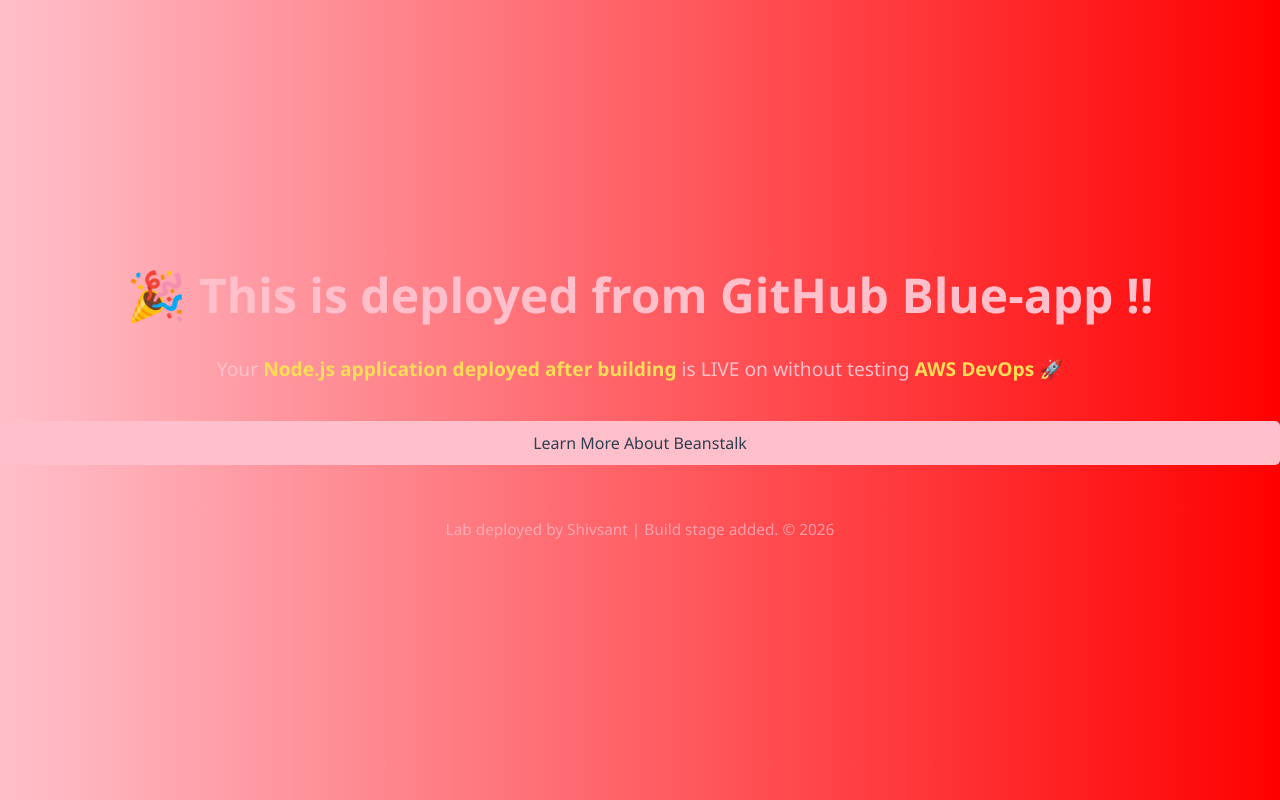
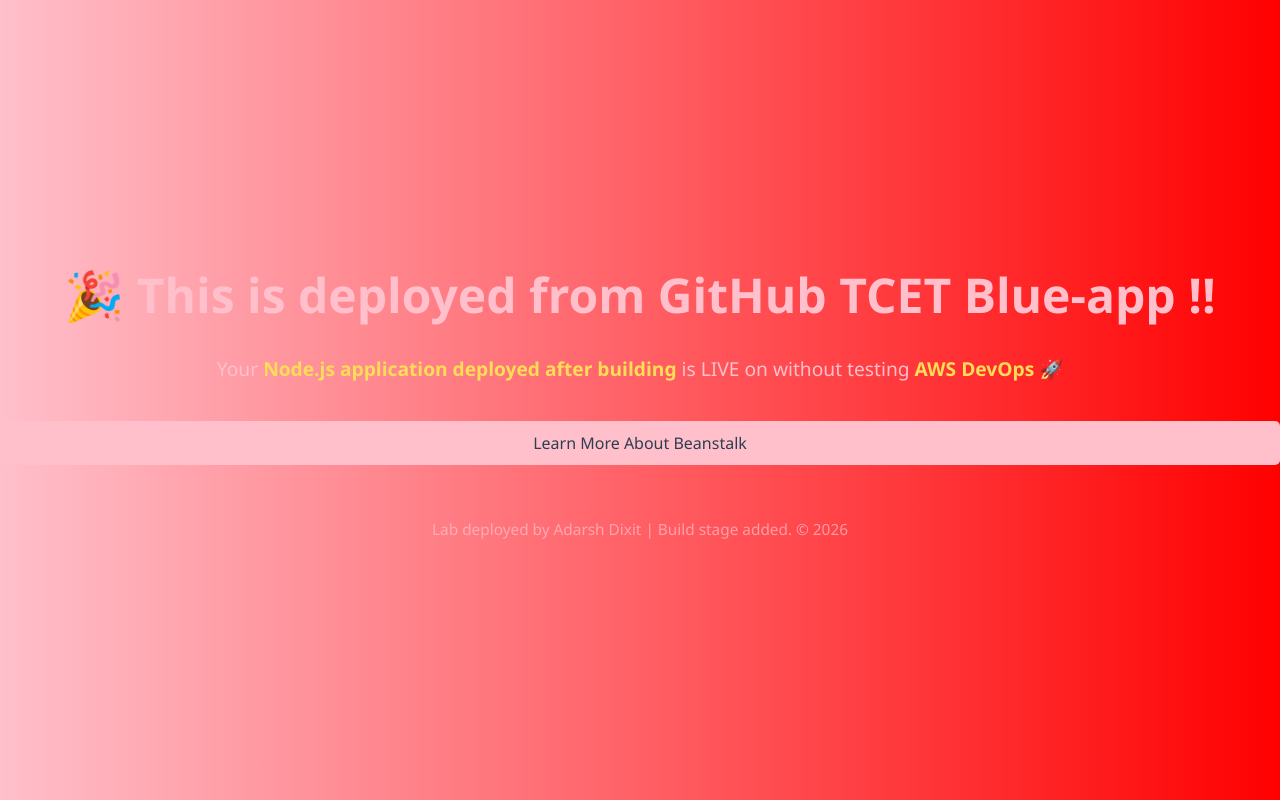
Before and after one commit to Harsh-dev0911/blue-app, a website: page index.html in a window 1280 px wide. Drawn offline with Linux system fonts and the light colour scheme.

Commit message:
Modify deployment message and footer in index.html
Modified body text and footer.

```diff
--- a/index.html
+++ b/index.html
@@ -57,13 +57,13 @@
   </style>
 </head>
 <body>
-  <h1>🎉 This is deployed from GitHub Blue-app !!</h1>
+  <h1>🎉 This is deployed from GitHub TCET Blue-app !!</h1>
   <p>Your <span class="highlight">Node.js application deployed after building </span> is LIVE on without testing <span class="highlight">AWS DevOps</span> 🚀</p>
   <a href="https://docs.aws.amazon.com/elasticbeanstalk/latest/dg/Welcome.html" target="_blank" class="btn">
     Learn More About Beanstalk
   </a>
   <footer>
-    <p>Lab deployed by Shivsant | Build stage added. © 2026</p>
+    <p>Lab deployed by Adarsh Dixit | Build stage added. © 2026</p>
   </footer>
 </body>
 </html>
```
